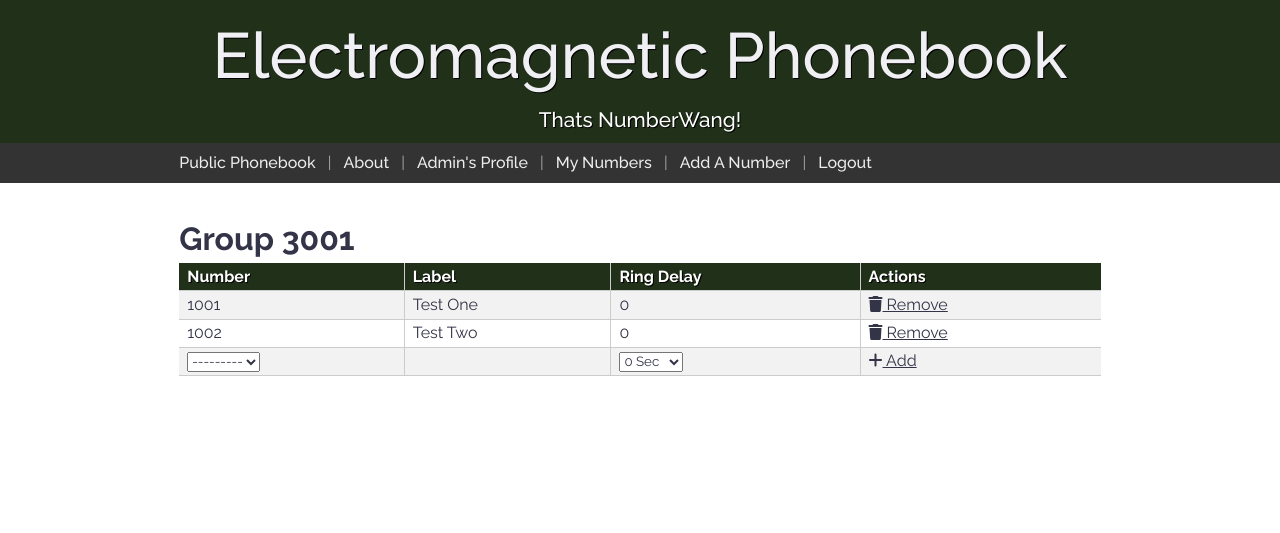
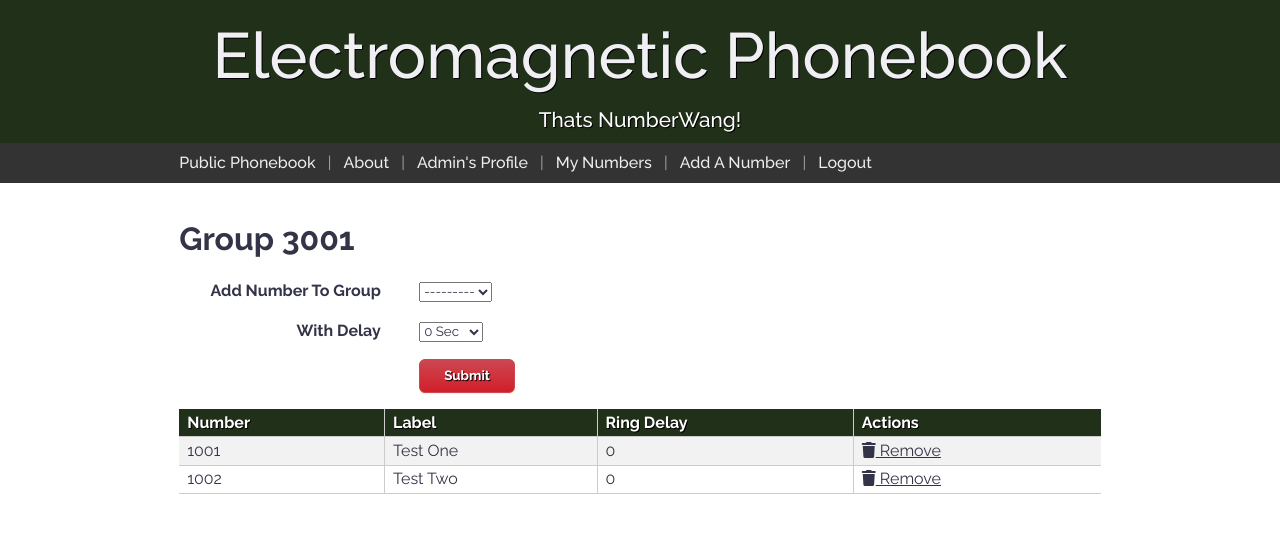
Before and after one commit to emfcamp/numbermanagement, a Django app: page /group/3001 in a window 1280 px wide. Shown: the top 533 px of the page. Run offline with Django 5.2, Linux system fonts and the light colour scheme; a user stored in the database is signed in; data comes from the database, SQL or seed files in the repository; some libraries are stand-ins or nearby versions.

Commit message:
Group management page sortable, made form nicer.

```diff
--- a/groups/templates/group/managegroup.html
+++ b/groups/templates/group/managegroup.html
@@ -1,37 +1,60 @@
 {% extends 'base.html' %}
 {% load static %}
 
-{% block content %}
-<table id="Group" class="phonebook">
-    <tr>
+{% block content_formatted %}
+<div class="row">
+    <div class="col-12">
+        <h2>
+        {% if title %}
+            {{title}}
+        {% endif %}
+        </h2>
+
+        {% if description %}
+            <p>{{description}}</p>
+        {% endif %}
+    </div>
+</div>
+<div class="row">
+    {% if members|length < 10 %}
+        <form action="/group/{{group}}" id="addtogroup" method="post">
+            {%csrf_token%}
+            <div class="col-3 form-label">Add Number To Group</div>
+                <div class="col-9 form-field">{{ joinform.member }}</div>
+            <div class="col-3 form-label">With Delay</div>
+                <div class="col-9 form-field">{{ joinform.delay }}</div>
+            <div class="col-3"></div>
+            <div class="col-9"><button type="submit">Submit</button></div>
+        </form>
+    {% else %}
+        <div class="col-12">
+            <p>Group full. Can't add any more numbers.</p>
+        </div>
+    {% endif %}
+    <div class="col-12">
+        <table id="phonebook" class="phonebook sortable">
+            <tr data-sort-method='none'>
                 <th>Number</th>
                 <th>Label</th>
                 <th>Ring Delay</th>
-        <th>Actions</th>
+                <th data-sort-method='none'>Actions</th>
             </tr>
             {% for member in members %}
             <tr>
-    <form>
+
                 <td>{{ member.member_id }}</td>
                 <td>{{ member.member__label }}</td>
                 <td>{{ member.delay }}</td>
                 <td><a href="/group/remove/{{group.value}}/{{member.member_id}}"> <i class="fa-solid fa-trash"></i> Remove</a></td>
-    </form>
             </tr>
             {% endfor %}
-    {% if members|length < 10 %}
-      <tr>
-      <form action="/group/{{group}}" id="addtogroup" method="post">
-        {%csrf_token%}
-        <td>{{ joinform.member }}</td>
-        <td></td>
-        <td>{{ joinform.delay }}</td>
-        <td><a href="#" onclick="document.getElementById('addtogroup').submit();"><i class="fa fa-plus" aria-hidden="true"></i>
-          Add</a></td>
-      </form>
-      </tr>
-    {% endif %}
         </table>
+    </div>
 
+</div>
+
+<script>
+    new Tablesort(document.getElementById('phonebook'));
+</script>
 
 {% endblock %}
--- a/numman/templates/numman/phonebook.html
+++ b/numman/templates/numman/phonebook.html
@@ -2,7 +2,6 @@
 {% load static %}
 
 {% block content_formatted %}
-
 <div class="row">
     <div class="col-12">
         <h2>
```
Lines whose indentation alone changed are shown as unchanged.
